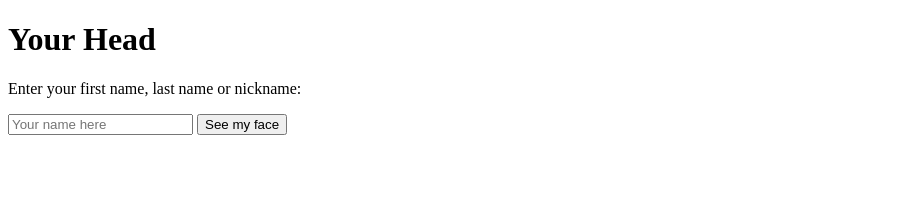
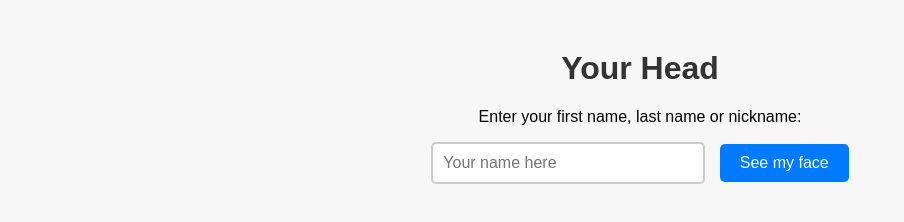
Before and after one commit to AlwyaysLudic/Look-at-your-beautiful-face, a plain HTML site: page Index.html in a window 1280 px wide. Shown: the whole page, without its empty margins (0-904 px from the left). Drawn offline with Linux system fonts and the light colour scheme.

Commit message:
Update Index.html

```diff
--- a/Index.html
+++ b/Index.html
@@ -3,6 +3,46 @@
 <head>
   <meta charset="UTF-8">
   <title>Your Head</title>
+  <style>
+    /* ====== STYLE ====== */
+    body {
+      font-family: Arial, sans-serif;
+      text-align: center;
+      margin-top: 50px;
+      background-color: #f7f7f7;
+    }
+
+    h1 {
+      color: #333;
+    }
+
+    input {
+      padding: 10px;
+      font-size: 1em;
+      border: 2px solid #ccc;
+      border-radius: 5px;
+      width: 250px;
+    }
+
+    button {
+      padding: 10px 20px;
+      font-size: 1em;
+      border: none;
+      background-color: #007bff;
+      color: white;
+      border-radius: 5px;
+      cursor: pointer;
+      margin-left: 10px;
+    }
+
+    button:hover {
+      background-color: #0056b3;
+    }
+
+    #resultat {
+      margin-top: 30px;
+    }
+  </style>
 </head>
 <body>
 
```
